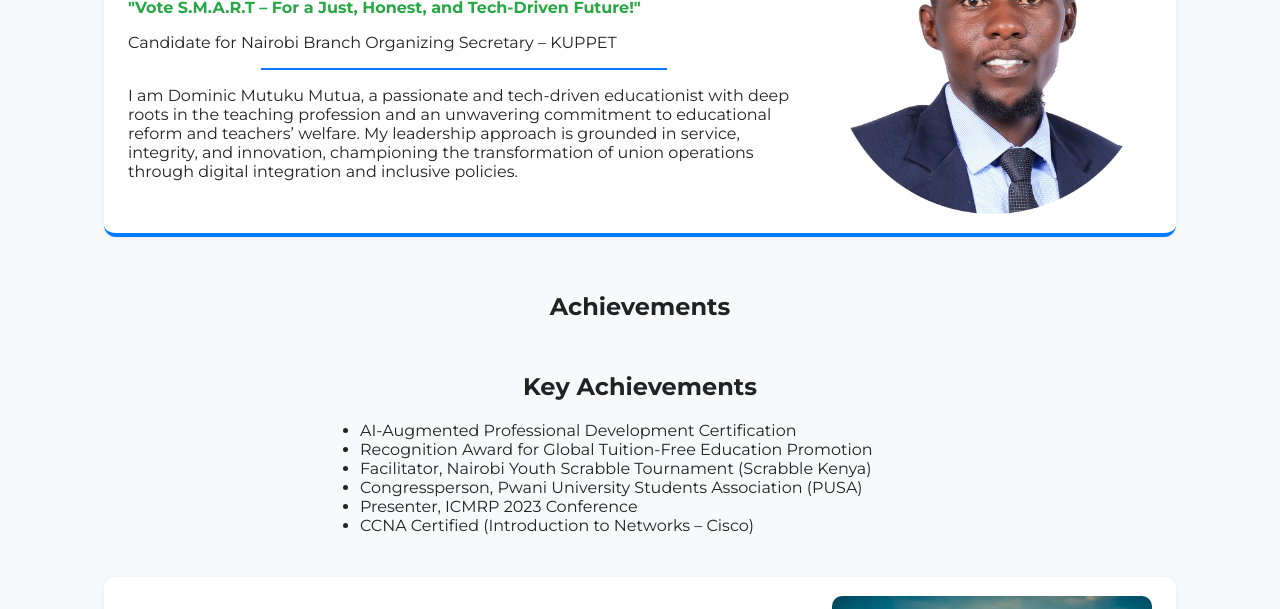
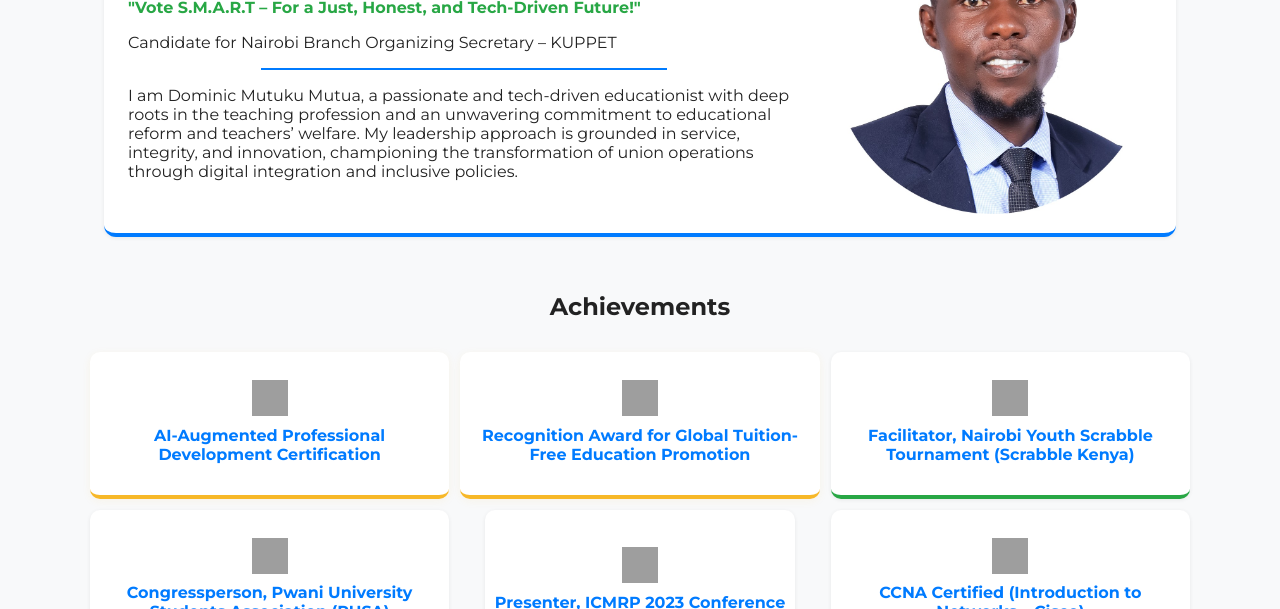
Before and after one commit to devmaina/domic-mutuku-mutua, a plain HTML site: page index.html in a window 1280 px wide. Shown: the part 191-800 px from the top of the page. Drawn offline with Linux system fonts and the light colour scheme; grey boxes are pictures that could not be loaded.

Commit message:
new cards  on key achievements

```diff
--- a/index.html
+++ b/index.html
@@ -58,15 +58,33 @@ the transformation of union operations through digital integration and inclusive
 
           <h2>Achievements</h2>
         <section id="achievements" class="section">
-            <h2>Key Achievements</h2>
-            <ul style="list-style: disc; text-align: left; max-width: 600px; margin: 0 auto;">
-                <li>AI-Augmented Professional Development Certification</li>
-                <li>Recognition Award for Global Tuition-Free Education Promotion</li>
-                <li>Facilitator, Nairobi Youth Scrabble Tournament (Scrabble Kenya)</li>
-                <li>Congressperson, Pwani University Students Association (PUSA)</li>
-                <li>Presenter, ICMRP 2023 Conference</li>
-                <li>CCNA Certified (Introduction to Networks – Cisco)</li>
-            </ul>
+            <div class="card-grid">
+
+                <div class="card card-highlight" style="border-bottom:4px solid #f7b828;">
+                    <img src="https://img.icons8.com/ios-filled/50/007BFF/prize.png" alt="AI">
+                    <h3>AI-Augmented Professional Development Certification</h3>
+                </div>
+                <div class="card card-highlight" style="border-bottom:4px solid #f7b828;">
+                    <img src="https://img.icons8.com/ios-filled/50/007BFF/prize.png" alt="Award">
+                    <h3>Recognition Award for Global Tuition-Free Education Promotion</h3>
+                </div>
+                <div class="card"  style="border-bottom:4px solid #28a745;">
+                    <img src="https://img.icons8.com/ios-filled/50/007BFF/prize.png" alt="Scrabble">
+                    <h3>Facilitator, Nairobi Youth Scrabble Tournament (Scrabble Kenya)</h3>
+                </div>
+                <div class="card"  style="border-bottom:4px solid #f7b828;">
+                    <img src="https://img.icons8.com/ios-filled/50/007BFF/prize.png" alt="Congress">
+                    <h3>Congressperson, Pwani University Students Association (PUSA)</h3>
+                </div>
+                <div class="card"  style="border-bottom:4px solid #007BFF;">
+                    <img src="https://img.icons8.com/ios-filled/50/007BFF/prize.png" alt="Presenter">
+                    <h3>Presenter, ICMRP 2023 Conference</h3>
+                </div>
+                <div class="card" style="border-bottom:4px solid #007BFF;">
+                    <img src="https://img.icons8.com/ios-filled/50/007BFF/prize.png" alt="CCNA">
+                    <h3>CCNA Certified (Introduction to Networks – Cisco)</h3>
+                </div>
+            </div>
         </section>
 
         <section id="vision" class="section">
```
